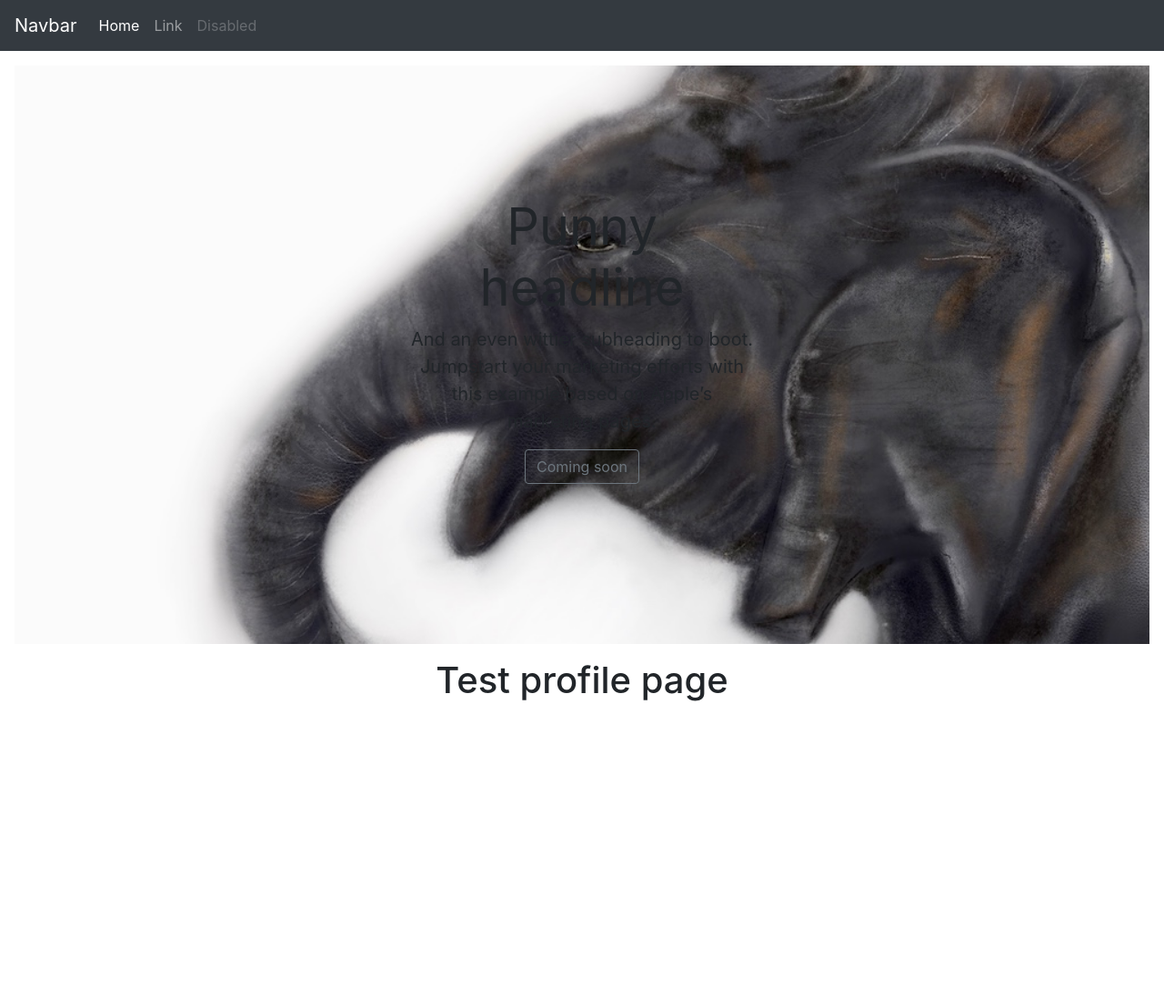
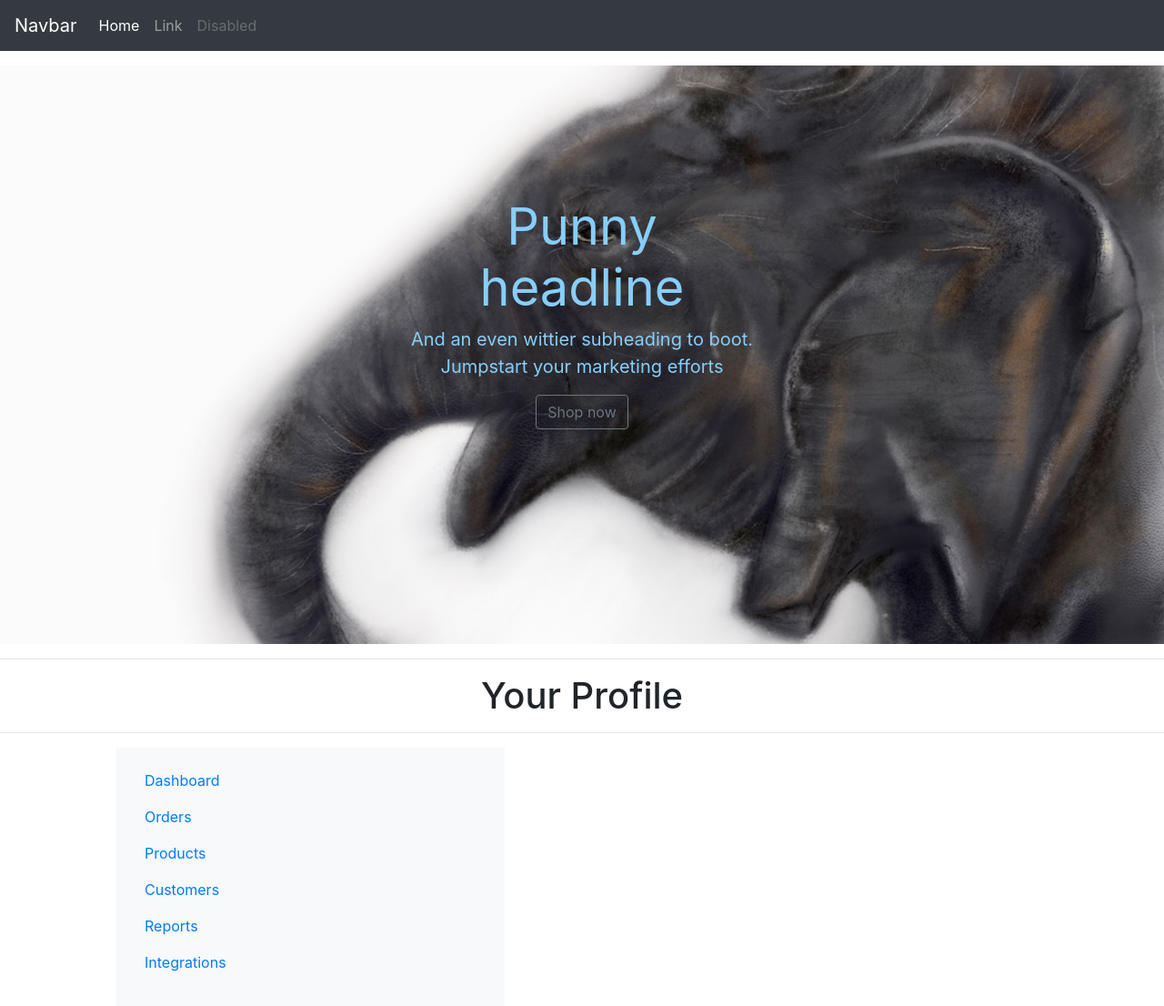
Before and after one commit to samc85/ms_4_test, a Django app: page /profiles/ in a window 1280 px wide. Shown: the whole page at 91% size. Before the commit the page ends 771 px from the top, so only its background shows below. Run offline with Django 3.2, Linux system fonts and the light colour scheme; parts of the project's set-up code (start-up, migrations or seed data) failed here and were passed over; some libraries are stand-ins or nearby versions.

Commit message:
Blog image option added to admin, not rendered

```diff
--- a/blog/models.py
+++ b/blog/models.py
@@ -18,10 +18,10 @@ class Post(models.Model):
     title = models.CharField(max_length=250)
     slug = models.SlugField(max_length=250,
                             unique_for_date='publish')
-    author = models.ForeignKey(User,
-                              on_delete=models.CASCADE,
-                              related_name='blog_posts')
+    author = models.ForeignKey(User, on_delete=models.CASCADE, related_name='blog_posts')
     body = models.TextField()
+    image_url = models.URLField(max_length=1024, null=True, blank=True)
+    image = models.ImageField(null=True, blank=True)
     publish = models.DateTimeField(default=timezone.now)
     created = models.DateTimeField(auto_now_add=True)
     updated = models.DateTimeField(auto_now=True)
--- a/blog/templates/blog/post/detail.html
+++ b/blog/templates/blog/post/detail.html
@@ -1,4 +1,4 @@
-{% extends "blog/base.html" %}
+{% extends "base.html" %}
 
 {% block title %}{{ post.title }}{% endblock %}
 
--- a/mysite/settings.py
+++ b/mysite/settings.py
@@ -11,7 +11,6 @@ https://docs.djangoproject.com/en/3.1/ref/settings/
 """
 
 from pathlib import Path
-import dj_database_url
 import os
 
 # Build paths inside the project like this: BASE_DIR / 'subdir'.
@@ -22,7 +21,7 @@ BASE_DIR = Path(__file__).resolve().parent.parent
 # See https://docs.djangoproject.com/en/3.1/howto/deployment/checklist/
 
 # SECURITY WARNING: keep the secret key used in production secret!
-SECRET_KEY = 'vj0imuo2srolo2(yrx6a)ds3t)nu%(w8t#7l^x&f=_ck+lzp1l'
+SECRET_KEY = os.environ.get('SECRET_KEY', '')
 
 # SECURITY WARNING: don't run with debug turned on in production!
 DEBUG = True
@@ -127,3 +126,6 @@ USE_TZ = True
 
 STATIC_URL = '/static/'
 STATICFILES_DIRS = (os.path.join(BASE_DIR, 'static'),)
+
+MEDIA_URL = '/media/'
+MEDIA_ROOT = os.path.join(BASE_DIR, 'media')
--- a/mysite/urls.py
+++ b/mysite/urls.py
@@ -23,4 +23,4 @@ urlpatterns = [
     path('blog/', include('blog.urls', namespace='blog')),
     path('products/', include('products.urls', namespace='products')),
     path('profiles/', include('profiles.urls', namespace='profiles')),
-]
+] + static(settings.MEDIA_URL, document_root=settings.MEDIA_ROOT)
--- a/profiles/templates/profiles/profiles.html
+++ b/profiles/templates/profiles/profiles.html
@@ -6,21 +6,69 @@
 {% block content %}
 
 
-<h1 class="text-center"> Test profile page</h1>
+<hr class="featurette-divider">
+  <h1 class="text-center featurette-heading">Your Profile</h1>
+  <hr class="featurette-divider">
 
 
 <div class="container">
 
-    <div class="row">
+
+
+
+
+  <div class="row">
+    <nav id="sidebarMenu" class="col-md-3 col-lg-5 d-md-block bg-light sidebar collapse">
+      <div class="position-sticky pt-3">
+        <ul class="nav flex-column">
+          <li class="nav-item">
+            <a class="nav-link active" aria-current="page" href="#">
+
+              Dashboard
+            </a>
+          </li>
+          <li class="nav-item">
+            <a class="nav-link" href="#">
+
+              Orders
+            </a>
+          </li>
+          <li class="nav-item">
+            <a class="nav-link" href="#">
+
+              Products
+            </a>
+          </li>
+          <li class="nav-item">
+            <a class="nav-link" href="#">
+
+              Customers
+            </a>
+          </li>
+          <li class="nav-item">
+            <a class="nav-link" href="#">
+
+              Reports
+            </a>
+          </li>
+          <li class="nav-item">
+            <a class="nav-link" href="#">
+
+              Integrations
+            </a>
+          </li>
+        </ul>
+
+        <h6 class="sidebar-heading d-flex justify-content-between align-items-center px-3 mt-4 mb-1 text-muted"></h6>
 
     </div>
+    </nav>
 
 
-    <div class="row">
 
-    </div>
+  </div>
 
 
-</div>
+
 
     {% endblock %}
--- a/static/css/base.css
+++ b/static/css/base.css
@@ -1,9 +1,22 @@
-
+html {
+    height: 100%;
+}
 
 /* --- background image for banner    url("/media/elephant.jpg") no-repeat center center fixed. */
 
-#background-image {
-    background:url("/workspace/ms_4_test/media/elephant.jpg") no-repeat center center fixed;
+.background-image {
+    background: url("/media/elephant.jpg") no-repeat center center fixed;
     background-size: cover;
     height: calc(100vh - 164px);
+    color: lightskyblue;
 }
+
+
+/* -------------------------------- Media Queries */
+
+/* Slightly larger container on xl screens */
+@media (min-width: 1200px) {
+  .container {
+    max-width: 80%;
+  }
+}
--- a/templates/base.html
+++ b/templates/base.html
@@ -4,7 +4,7 @@
     <head>
         {% block corecss %}
         <link rel="stylesheet" href="https://stackpath.bootstrapcdn.com/bootstrap/4.4.1/css/bootstrap.min.css" integrity="sha384-Vkoo8x4CGsO3+Hhxv8T/Q5PaXtkKtu6ug5TOeNV6gBiFeWPGFN9MuhOf23Q9Ifjh" crossorigin="anonymous" />
-        <link rel="stylesheet" href="{% static 'css/base.css' %}" />
+        <link rel="stylesheet" href="{% static '/css/base.css' %}" />
         {% endblock %}
 
         <title>MS4 test</title>
@@ -32,14 +32,16 @@
     </nav>
 
     <body>
-        <div class="position-relative overflow-hidden p-3 p-md-5 m-md-3 text-center w-105" id="background-image">
+        <div class ="background-image">
+        <div class="position-relative overflow-hidden p-3 p-md-5 m-md-3 text-center w-105">
             <div class="col-md-5 p-lg-5 mx-auto my-5">
                 <h1 class="display-4 font-weight-normal">Punny headline</h1>
-                <p class="lead font-weight-normal">And an even wittier subheading to boot. Jumpstart your marketing efforts with this example based on Apple’s marketing pages.</p>
-                <a class="btn btn-outline-secondary" href="#">Coming soon</a>
+                <p class="lead font-weight-normal">And an even wittier subheading to boot. Jumpstart your marketing efforts</p>
+                <a class="btn btn-outline-secondary" href="#">Shop now</a>
             </div>
             <div class="product-device shadow-sm d-none d-md-block"></div>
             <div class="product-device product-device-2 shadow-sm d-none d-md-block"></div>
+        </div>
         </div>
 
         {% block content %}
```
Also changed, not shown: blog/templates/blog/post/list.html (+12 -1 lines), blog/migrations/0004_auto_20210123_1901.py (added), db.sqlite3, media/11212783_10206928156908787_6274016479636129669_n.jpg (added), media/elephant_ink.jpg (added), media/walle.jpg (added).
